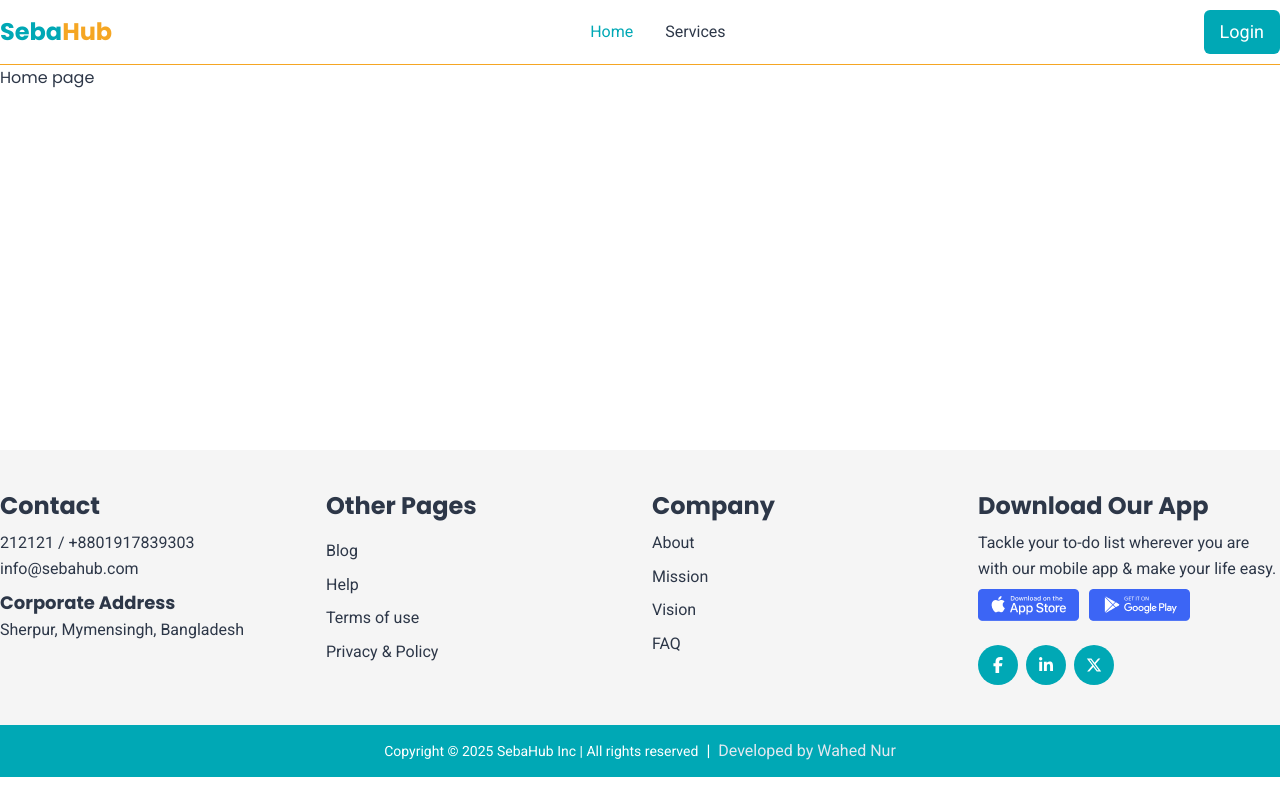
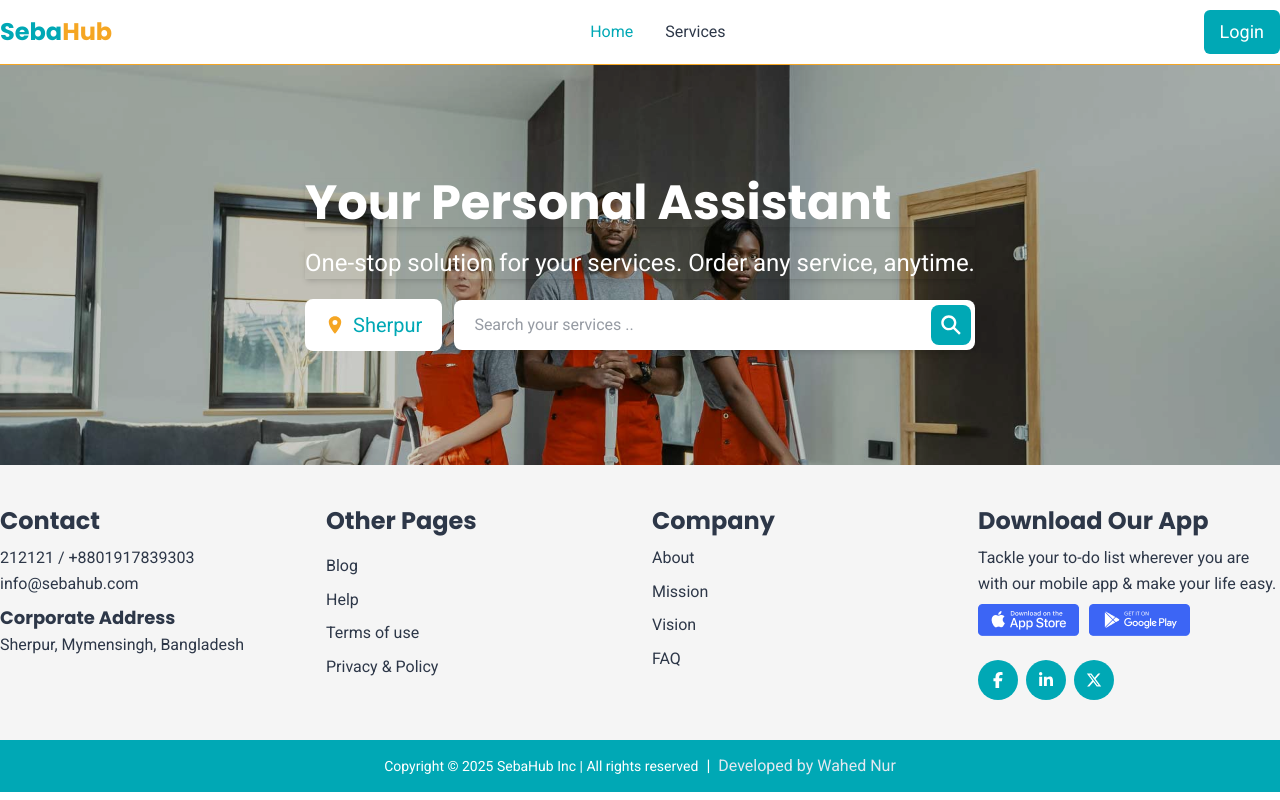
Before and after one commit to wahednur/SebaHub-client, a React (Vite) app: page / in a window 1280 px wide. Built offline with nearby package versions, Linux system fonts and the light colour scheme; no server answers.

Commit message:
Home banner done

```diff
--- a/package.json
+++ b/package.json
@@ -19,6 +19,7 @@
     "react-icons": "^5.5.0",
     "react-router-dom": "^7.4.0",
     "sonner": "^2.0.1",
+    "swiper": "^11.2.6",
     "tailwindcss": "^4.0.15"
   },
   "devDependencies": {
--- /dev/null
+++ b/src/components/banner/Banner.jsx
@@ -0,0 +1,36 @@
+import React from "react";
+import { IoLocationSharp, IoSearchSharp } from "react-icons/io5";
+const Banner = () => {
+  return (
+    <div className="w-full aspect-[16/5] bg-[url(/clean.jpg)] bg-no-repeat bg-cover bg-top flex items-center justify-center banner relative">
+      <div className="container aspect-[16/5] flex justify-center items-center">
+        <div className="flex flex-col gap-5">
+          <h1 className="text-2xl font-bold md:text-4xl lg:text-5xl text-white shadow-md">
+            Your Personal Assistant
+          </h1>
+          <p className="text-white shadow-md text-2xl">
+            One-stop solution for your services. Order any service, anytime.
+          </p>
+          <div className="flex flex-col md:flex-row gap-3 w-full">
+            <button className="bg-white text-primary px-5 py-3 rounded-lg flex items-center justify-center gap-2 text-xl">
+              <IoLocationSharp className="text-secondary" /> Sherpur
+            </button>{" "}
+            <form className="flex gap-3 items-center justify-between w-full relative">
+              <input
+                type="text"
+                name="search"
+                className="w-full bg-white px-5 py-3 rounded-lg shadow-md"
+                placeholder="Search your services .."
+              />
+              <button className="bg-primary text-white p-2 rounded-lg flex items-center justify-center cursor-pointer  absolute right-1 top-1/2 -translate-y-1/2">
+                <IoSearchSharp className="text-xl w-6 h-6 " />
+              </button>
+            </form>
+          </div>
+        </div>
+      </div>
+    </div>
+  );
+};
+
+export default Banner;
--- a/src/index.css
+++ b/src/index.css
@@ -136,3 +136,10 @@ h6 {
 a {
   @apply hover:text-primary duration-300;
 }
+.banner::before {
+  @apply absolute top-0 left-0 w-full h-full bg-black/20 content-[''];
+  z-index: -1;
+}
+.banner {
+  z-index: 1;
+}
--- a/src/pages/auth/Login.jsx
+++ b/src/pages/auth/Login.jsx
@@ -1,7 +1,36 @@
 import React from "react";
-import { Link } from "react-router-dom";
+import { Link, Navigate } from "react-router-dom";
+import { toast } from "sonner";
+import useAuth from "../../hooks/useAuth";
 
 const Login = () => {
+  const { user, setUser, loginUser, googleLogin, loading } = useAuth();
+
+  const handleGoogleLogin = async () => {
+    try {
+      const result = await googleLogin();
+      setUser(result.user);
+      toast.success(`Welcome ${result?.user?.displayName}`);
+    } catch (error) {
+      toast.error(error.message);
+    }
+  };
+
+  const handleLogin = async (e) => {
+    e.preventDefault();
+    const form = e.target;
+    const email = form.email.value;
+    const password = form.password.value;
+    try {
+      const result = await loginUser(email, password);
+      toast.success(`Welcome ${result?.user?.displayName}`);
+    } catch (error) {
+      toast.error("Invalid email or password", error);
+      console.error("Invalid email or password", error);
+    }
+  };
+  if (user) return <Navigate to="/" />;
+  if (user || loading) return null;
   return (
     <div className="container">
       <div className="min-h-[calc(100vh-415px)] flex justify-center items-center">
@@ -14,7 +43,10 @@ const Login = () => {
             </p>
           </div>
           <div className="text-center">
-            <button className="w-full my-5 flex items-center justify-center gap-3 py-2 border border-primary/30 rounded-md cursor-pointer text-primary hover:bg-primary hover:text-white transition-all duration-300 group">
+            <button
+              onClick={handleGoogleLogin}
+              className="w-full my-5 flex items-center justify-center gap-3 py-2 border border-primary/30 rounded-md cursor-pointer text-primary hover:bg-primary hover:text-white transition-all duration-300 group"
+            >
               <img
                 className="group-hover:bg-white p-2 rounded-full duration-300 transition-all"
                 src="/g.svg"
@@ -23,25 +55,7 @@ const Login = () => {
               Sign up with Google
             </button>
           </div>
-          <form>
-            <div className="flex flex-col mb-4">
-              <label htmlFor="name">Name</label>
-              <input
-                className="frm-ctr"
-                type="text"
-                name="name"
-                placeholder="Your Name"
-              />
-            </div>
-            <div className="flex flex-col mb-4">
-              <label htmlFor="photo">Photo</label>
-              <input
-                className="frm-ctr"
-                type="text"
-                name="photo"
-                placeholder="Your Name"
-              />
-            </div>
+          <form onSubmit={handleLogin}>
             <div className="flex flex-col mb-4">
               <label htmlFor="email">Email</label>
               <input
@@ -69,7 +83,9 @@ const Login = () => {
               />
             </div>
             <div className="flex flex-col mt-10">
-              <button className="btn w-full">Sing up</button>
+              <button type="submit" className="btn w-full">
+                Sing In
+              </button>
             </div>
           </form>
           <div className="text-center mt-5">
--- a/src/pages/home/HomePage.jsx
+++ b/src/pages/home/HomePage.jsx
@@ -1,9 +1,12 @@
 import React from "react";
+import Banner from "../../components/banner/Banner";
 
 const HomePage = () => {
   return (
     <div>
-      <h1>Home page</h1>
+      <div>
+        <Banner />
+      </div>
     </div>
   );
 };
--- a/src/provider/AuthProvider.jsx
+++ b/src/provider/AuthProvider.jsx
@@ -6,6 +6,7 @@ import {
   updateProfile,
 } from "firebase/auth";
 import { createContext, useEffect, useState } from "react";
+import { toast } from "sonner";
 import auth from "../firebase/firebaseConfig";
 
 export const AuthContext = createContext(null);
@@ -18,7 +19,7 @@ const AuthProvider = ({ children }) => {
   const googleLogin = async () => {
     try {
       setLoading(true);
-      return signInWithPopup(auth, googleProvider);
+      return await signInWithPopup(auth, googleProvider);
     } catch (error) {
       console.error(error);
     }
@@ -28,7 +29,7 @@ const AuthProvider = ({ children }) => {
   const createUser = async (email, password) => {
     try {
       setLoading(true);
-      return createUserWithEmailAndPassword(auth, email, password);
+      return await createUserWithEmailAndPassword(auth, email, password);
     } catch (error) {
       console.error(error);
     }
@@ -38,9 +39,10 @@ const AuthProvider = ({ children }) => {
   const loginUser = async (email, password) => {
     try {
       setLoading(true);
-      return signInWithEmailAndPassword(auth, email, password);
+      return await signInWithEmailAndPassword(auth, email, password);
     } catch (error) {
       console.error(error);
+      toast.error(error.message);
     }
   };
   // Update user
@@ -48,7 +50,7 @@ const AuthProvider = ({ children }) => {
   const updateUser = async (name, photo) => {
     try {
       setLoading(true);
-      return updateProfile(auth.currentUser, {
+      return await updateProfile(auth.currentUser, {
         displayName: name,
         photoURL: photo,
       });
```
Also changed, not shown: public/clean.jpg (added), 1 other file (tests, documents, lock files or other folders).
